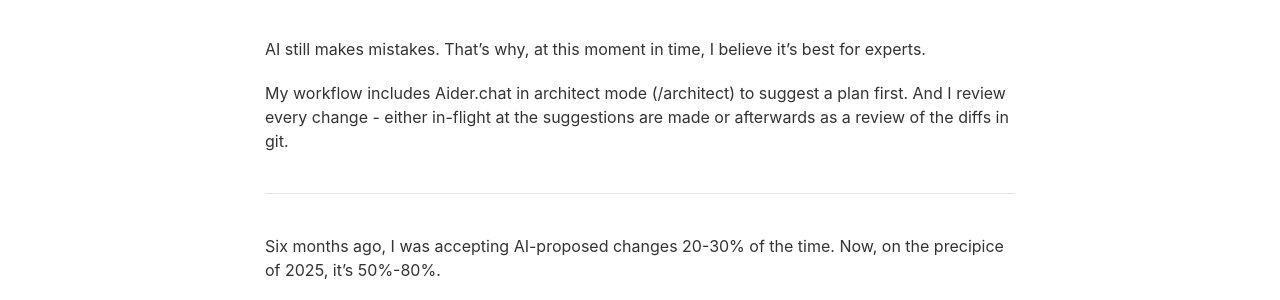
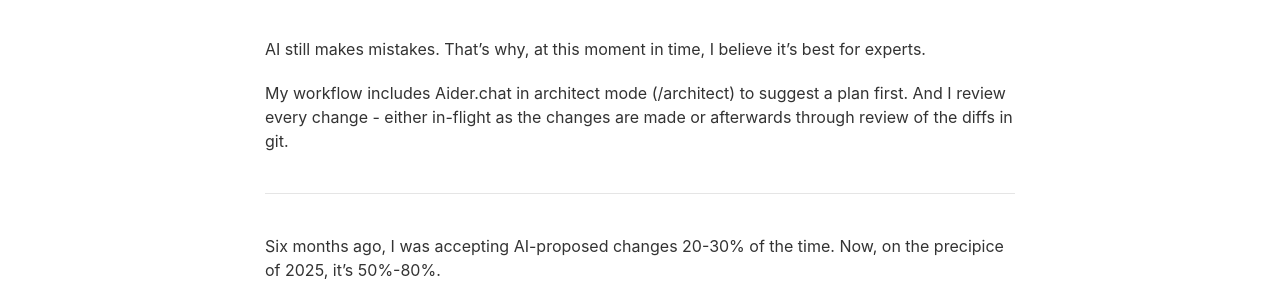
Before and after one commit to nyvyn/nyvyn.github.io, a Jekyll site: the page built from _posts/2024-12-28-cyborg-engineering.markdown, in a window 1280 px wide. Shown: the part 390-690 px from the top of the page. Built offline with Jekyll 4.4.1, drawn with Linux system fonts in a browser that asks for light colours; our own code applies the rules of GitHub Pages for plain Markdown files.

Commit message:
fix: correct grammar in cyborg-engineering post

```diff
--- a/_posts/2024-12-28-cyborg-engineering.markdown
+++ b/_posts/2024-12-28-cyborg-engineering.markdown
@@ -6,8 +6,8 @@ But I don't think I'll write software again without the option to collaborate wi
 AI still makes mistakes. That's why, at this moment in time, I believe it's best for experts.
 
 My workflow includes Aider.chat in architect mode (/architect) to suggest a plan first.
-And I review every change - either in-flight at the suggestions are made
-or afterwards as a review of the diffs in git.
+And I review every change - either in-flight as the changes are made
+or afterwards through review of the diffs in git.
 
 ---
 
```
